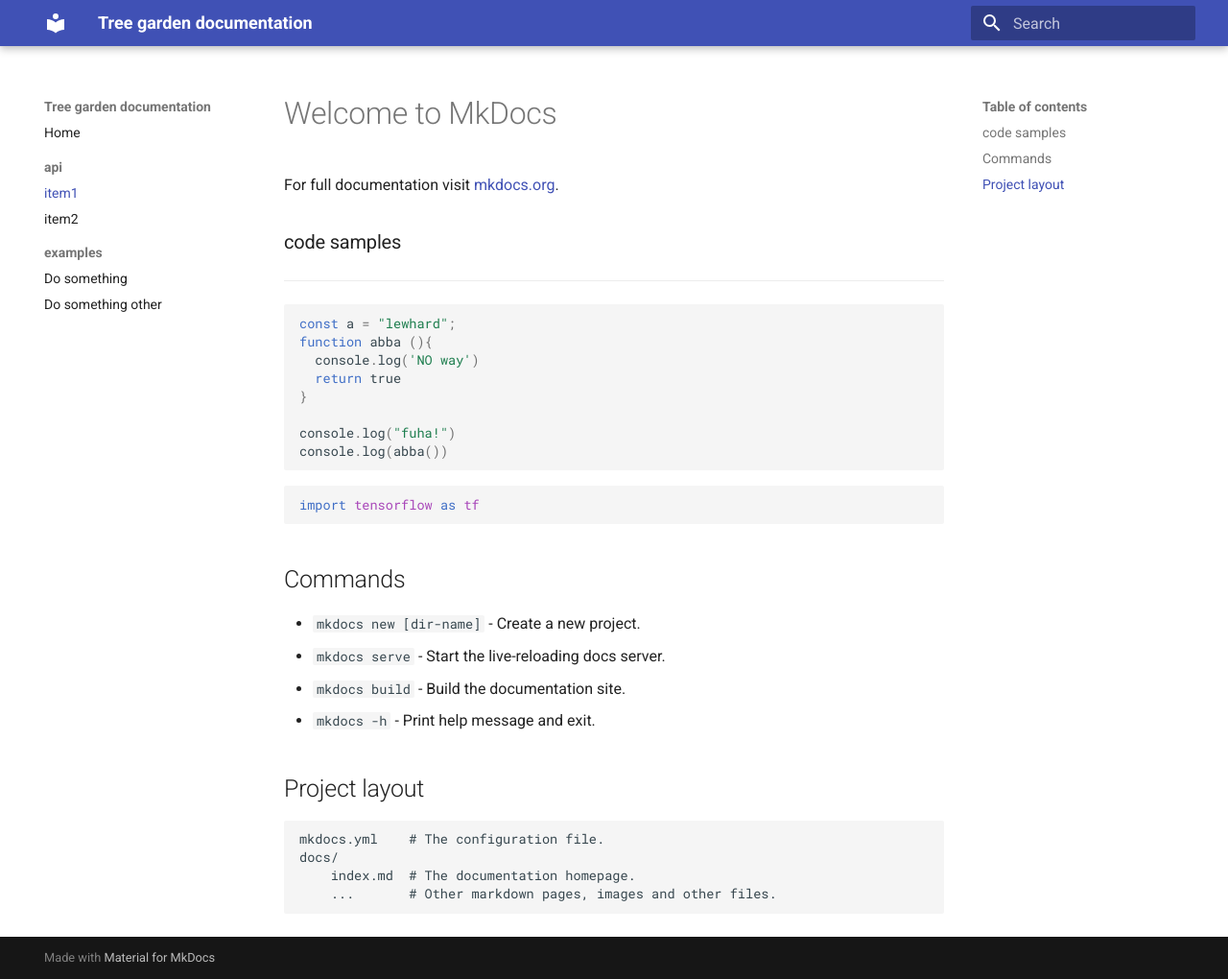
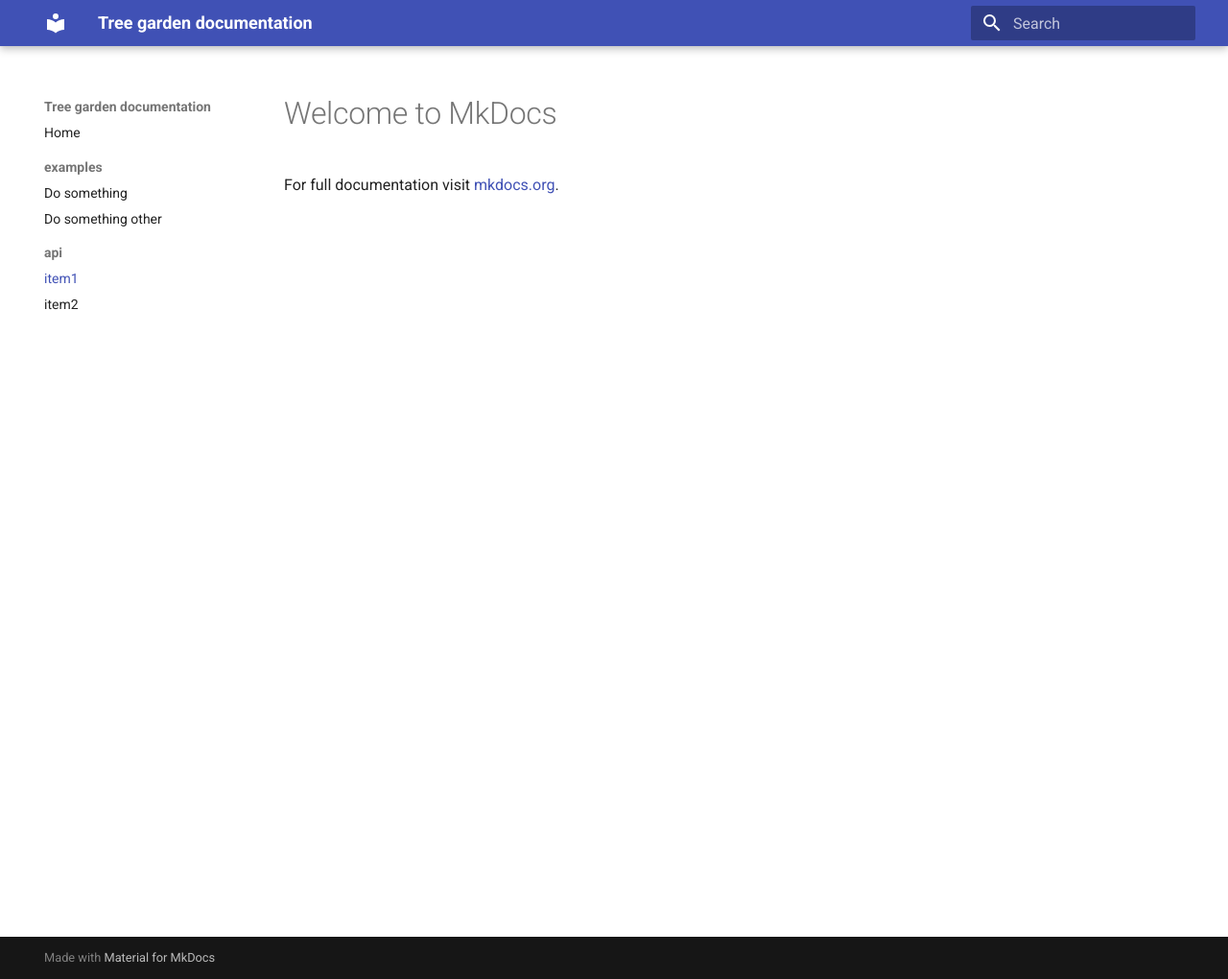
Before and after one commit to miob-miob/treeGarden, an MkDocs documentation site: the page built from docs/pages/api/koko.md, in a window 1280 px wide and 1020 px high. Shown: the whole window at 96% size. Built offline with MkDocs 1.6.1 and Material for MkDocs 9.7.7, drawn with Linux system fonts in a browser that asks for light colours.

````diff
--- a/docs/mkdocs.yml
+++ b/docs/mkdocs.yml
@@ -4,12 +4,13 @@ site_author: miob
 
 nav:
   - Home: index.md
-  - api:
-      - item1: api/koko.md
-      - item2: api/kuku.md
   - examples:
     - Do  something: examples/example1.md
     - Do  something other: examples/example2.md
+  - api:
+    - item1: api/koko.md
+    - item2: api/kuku.md
+
 
 theme:
   features:
@@ -28,6 +29,7 @@ watch:
 
 hooks:
   - ./hooks/start.py
+  - ./hooks/ts_code_snippet.py
 
 
 
--- a/docs/pages/api/koko.md
+++ b/docs/pages/api/koko.md
@@ -1,36 +1,3 @@
 # Welcome to MkDocs
 
 For full documentation visit [mkdocs.org](https://www.mkdocs.org).
-
-### code samples
----
-```javascript
-const a = "lewhard";
-function abba (){
-  console.log('NO way')
-  return true
-}
-
-console.log("fuha!")
-console.log(abba())
-```
-
-
-
-``` py
-import tensorflow as tf
-```
-
-## Commands
-
-* `mkdocs new [dir-name]` - Create a new project.
-* `mkdocs serve` - Start the live-reloading docs server.
-* `mkdocs build` - Build the documentation site.
-* `mkdocs -h` - Print help message and exit.
-
-## Project layout
-
-    mkdocs.yml    # The configuration file.
-    docs/
-        index.md  # The documentation homepage.
-        ...       # Other markdown pages, images and other files.
````
Also changed, not shown: docs/hooks/ts_code_snippet.py (added, +31 -0 lines), docs/pages/api/kuku.md (+1 -1 lines), docs/pages/examples/example1.md (+6 -5 lines), docs/pages/examples/example2.md (+12 -2 lines), docs/pages/index.md (+1 -1 lines).
